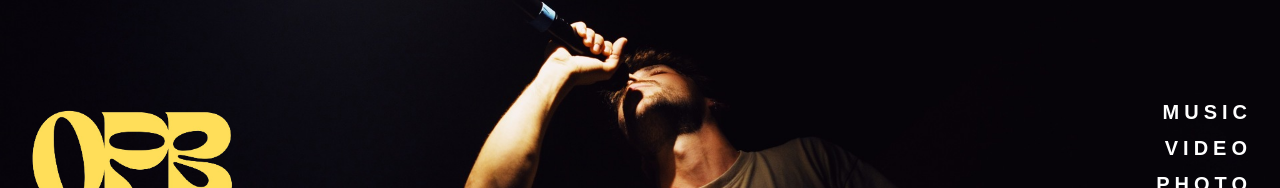
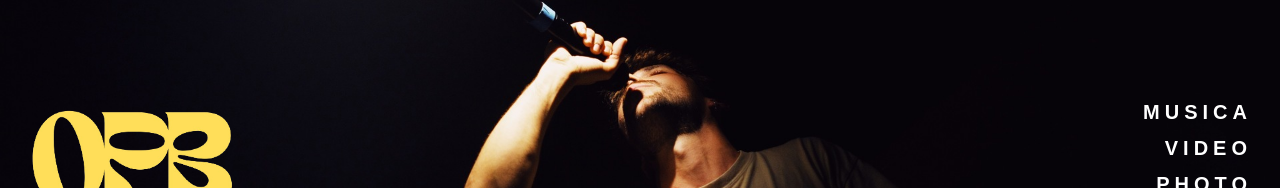
Before and after one commit to opujade/opb-music-website, a React (Vite) app: page / in a window 1280 px wide. Shown: the part 240-428 px from the top of the page. Built offline with nearby package versions, Linux system fonts and the light colour scheme.

Commit message:
prova vercel

```diff
--- a/src/components/NavBar.tsx
+++ b/src/components/NavBar.tsx
@@ -36,7 +36,7 @@ export const NavBar = () => {
 					/>
 				</div>
 				<nav className="order-1 z-50 md:order-2 flex flex-col">
-					<MenuListItem option={"music"} />
+					<MenuListItem option={"musica"} />
 					<MenuListItem option={"video"} />
 					<MenuListItem option={"photo"} />
 					<MenuListItem option={"tour"} />
--- a/src/components/YoutubeEmbed.tsx
+++ b/src/components/YoutubeEmbed.tsx
@@ -6,12 +6,11 @@ export const YoutubeEmbed = ({
 	title: string;
 }) => (
 	<>
-		<h3 className="p-5 font-century-gothic font-boldfont-century-gothic font-bold uppercase text-white tracking-widest">
+		<h3 className=" md:p-5 font-century-gothic font-boldfont-century-gothic font-bold uppercase text-white tracking-widest">
 			{title}
 		</h3>
 		<iframe
-			width="560"
-			height="315"
+			className="w-full md:w-1/2 aspect-video"
 			src={link}
 			title={title}
 			allow="accelerometer; autoplay; clipboard-write; encrypted-media; gyroscope; picture-in-picture; web-share"
```
